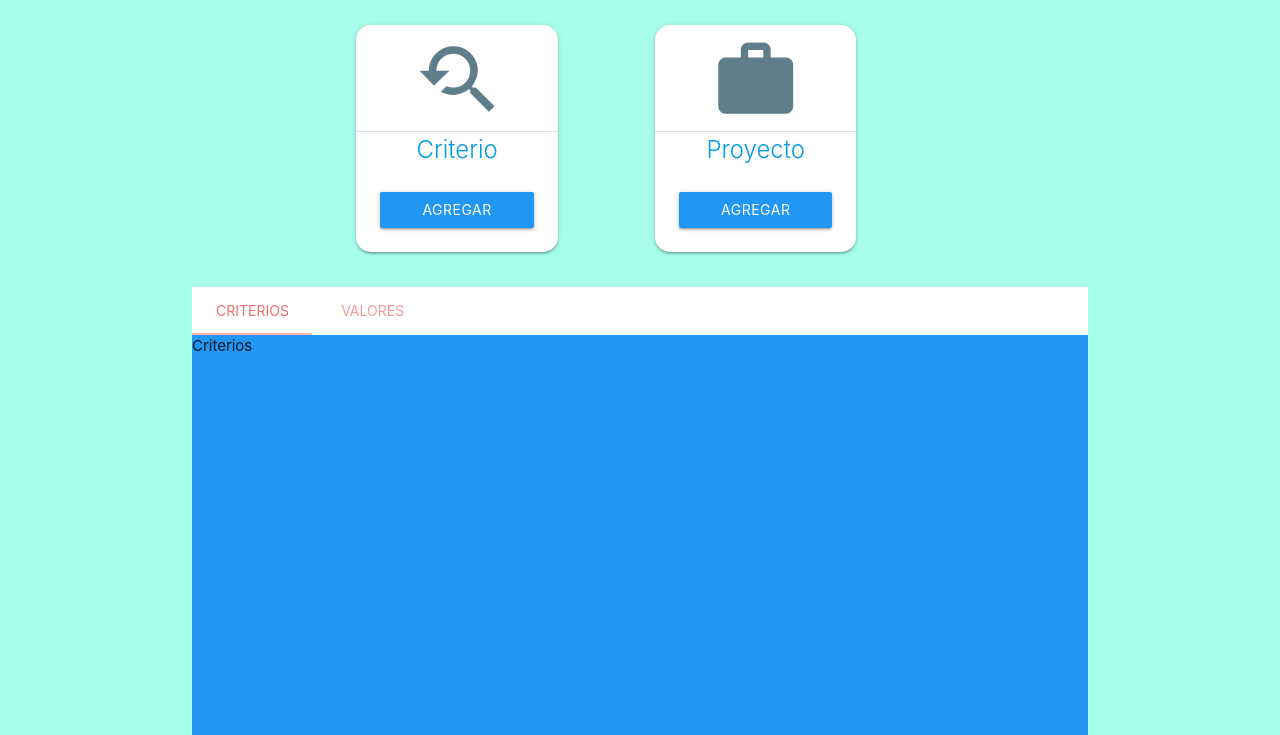
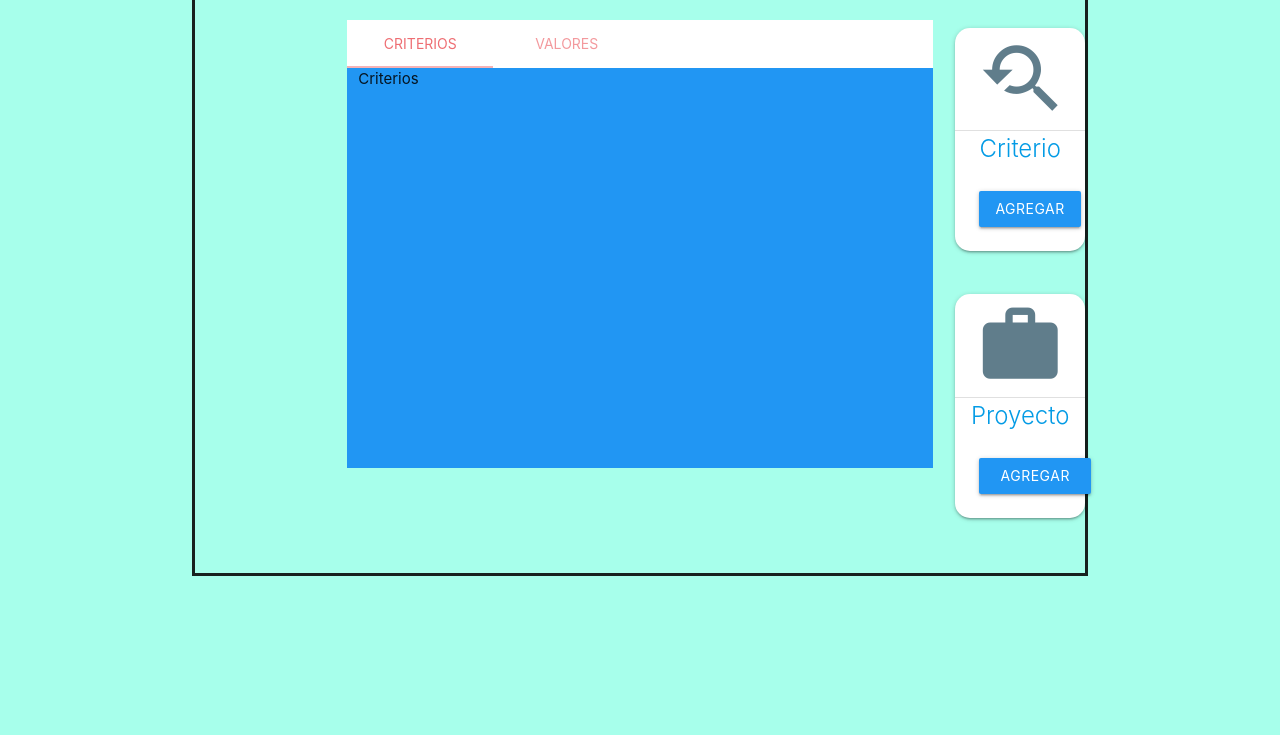
Before and after one commit to DafLec/GeekFactory, a website: page app/index.html in a window 1280 px wide. Shown: the part 115-850 px from the top of the page. After the commit the page ends 800 px from the top, so only its background shows below. Drawn offline with Linux system fonts and the light colour scheme.

Commit message:
Moving elements for better UI.

```diff
--- a/app/index.html
+++ b/app/index.html
@@ -49,12 +49,25 @@
                 <!--</ul>-->
             <!--</div>-->
         <!--</nav>-->
-        <div class="container" style="padding-top: 2.5%">
-
+        <div class="container" style="padding-top: 2.5%; border: solid">
             <div class="col s12 m12">
                 <div class="row">
-                    <div class="col s12 m12 offset-m2">
-                        <div class="col s12 m3">
+                    <div class="col s12 m2">
+
+                    </div>
+                    <div class="col s12 m8">
+                        <div id="contentTabs">
+                            <ul id="tabs-swipe-demo" class="tabs">
+                                <li class="tab col s3"><a class="active" href="#criteria-swap">Criterios</a></li>
+                                <li class="tab col s3"><a href="#value-swipe">Valores</a></li>
+                            </ul>
+                            <div id="criteria-swap" class="col s12 blue">Criterios</div>
+                            <div id="value-swipe" class="col s12 green">Valores</div>
+                        </div>
+                    </div>
+                    <div class="col s12 m2">
+                        <div class="row">
+                            <div class="col s12 m12">
                                 <div class="card cardRound">
                                     <div class="card-image center">
                                         <i class="material-icons large blue-grey-text" style="padding-top: 5%">youtube_searched_for</i>
@@ -68,7 +81,9 @@
                                     </div>
                                 </div>
                             </div>
-                        <div class="col s12 m3 offset-m1">
+                        </div>
+                        <div class="row">
+                            <div class="col s12 m12">
                                 <div class="card cardRound">
                                     <div class="card-image center">
                                         <i class="material-icons large blue-grey-text" style="padding-top: 5%">work</i>
@@ -84,6 +99,9 @@
                             </div>
                         </div>
                     </div>
+                </div>
+            </div>
+            <div class="col s12 m12">
                 <!-- Modal Structure -->
                 <div id="modalProject" class="modal">
                     <div class="modal-content">
@@ -177,14 +195,6 @@
                     </div>
                 </div>
             </div>
-            <div id="contentTabs">
-                <ul id="tabs-swipe-demo" class="tabs">
-                    <li class="tab col s3"><a class="active" href="#criteria-swap">Criterios</a></li>
-                    <li class="tab col s3"><a href="#value-swipe">Valores</a></li>
-                </ul>
-                <div id="criteria-swap" class="col s12 blue">Criterios</div>
-                <div id="value-swipe" class="col s12 green">Valores</div>
-            </div>
         </div>
         <!--Jquery-->
         <script src="../js/store.everything.min.js"></script>
```
Lines whose indentation alone changed are shown as unchanged.
